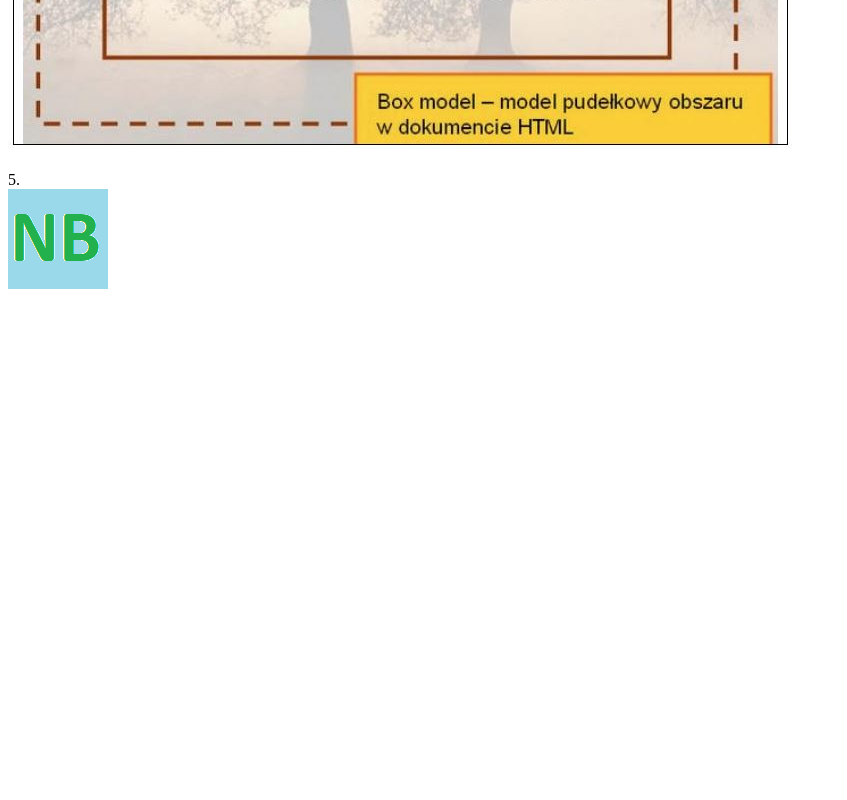
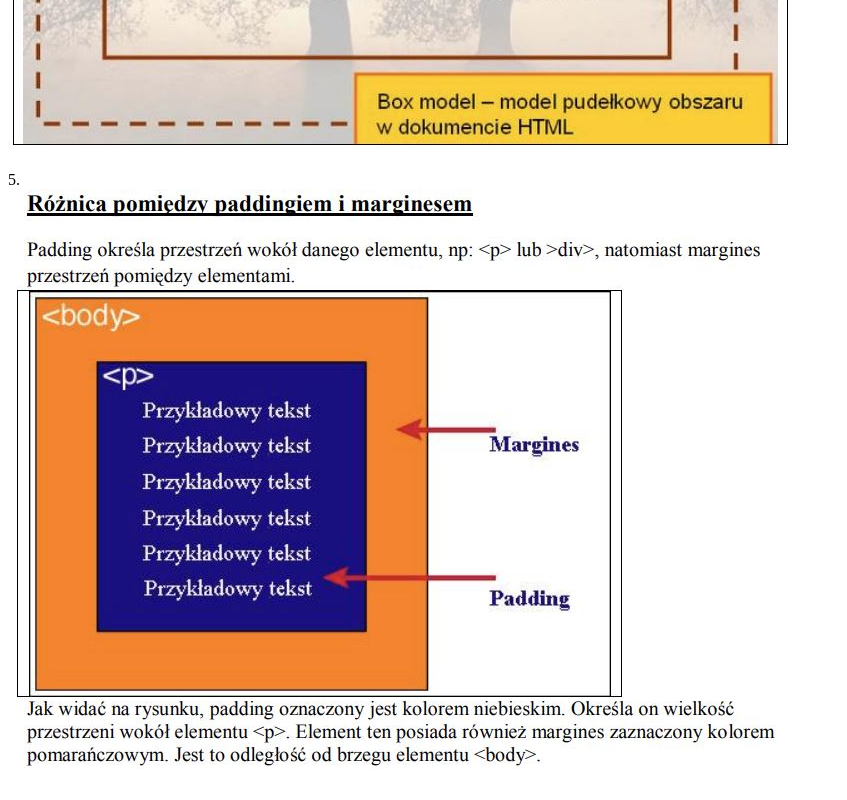
Before and after one commit to Cursive9817/css, a plain HTML site: page zad32_ban.html in a window 1280 px wide. Shown: the part 749-1549 px from the top of the page, without its empty margins (0-847 px from the left). Before the commit the page ends 1068 px from the top, so only its background shows below. Drawn offline with Linux system fonts and the light colour scheme.

Commit message:
Update zad32_ban.html

```diff
--- a/zad32_ban.html
+++ b/zad32_ban.html
@@ -41,7 +41,7 @@ marginesów zewnętrznych, które zawsze są przezroczyste (transparent).<br><br
 
 4. Model pudełkowy (box model) przedstawiony został na schemacie: <br> <img src="boxmodel.jpg" alt="boxmodel"> <br><br>
 
-5.<br> <img src="ikona.png" alt="roznica"> <br><br>
+5.<br> <img src="roznica.jpg" alt="roznica"> <br><br>
 
 	</body>
 </html>
```
